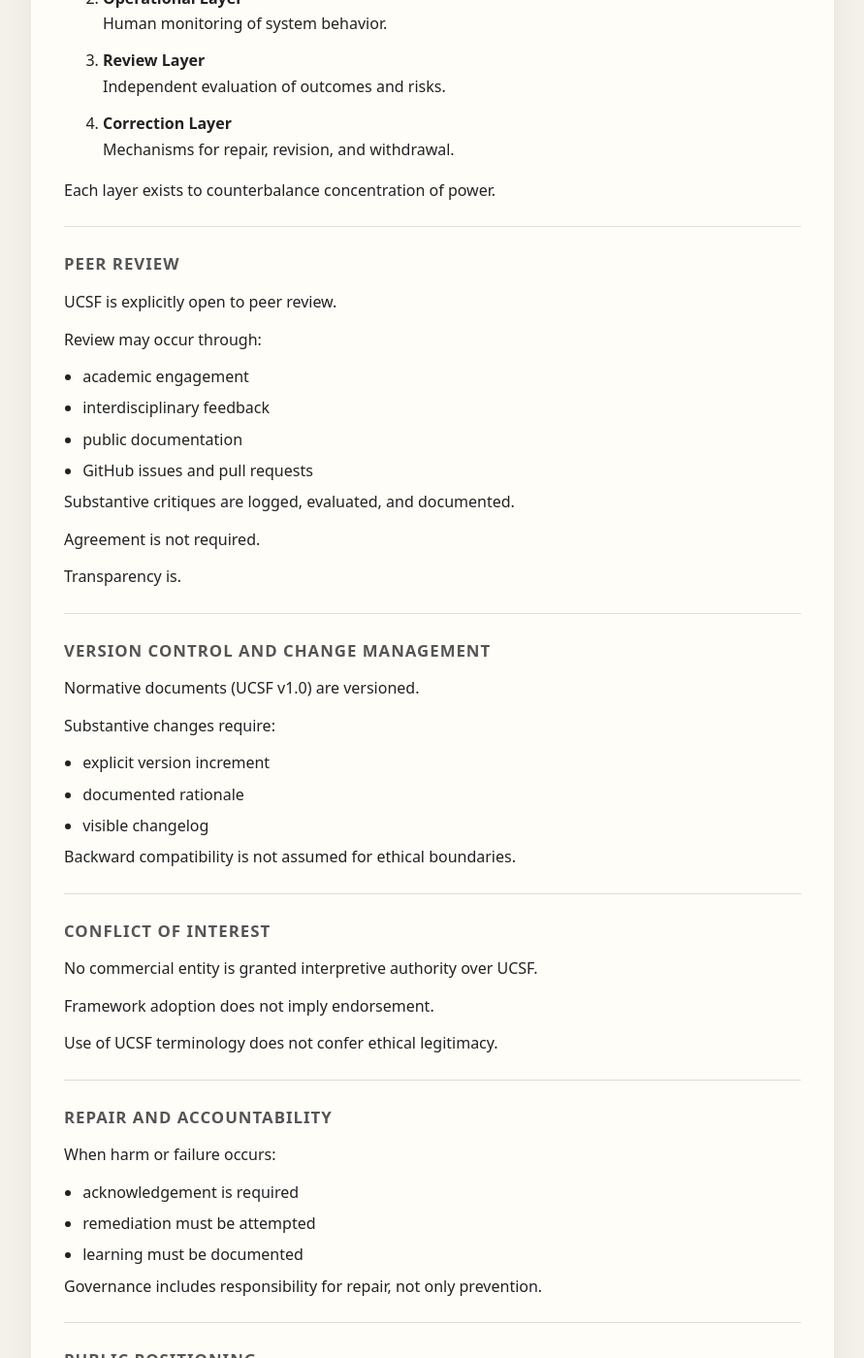
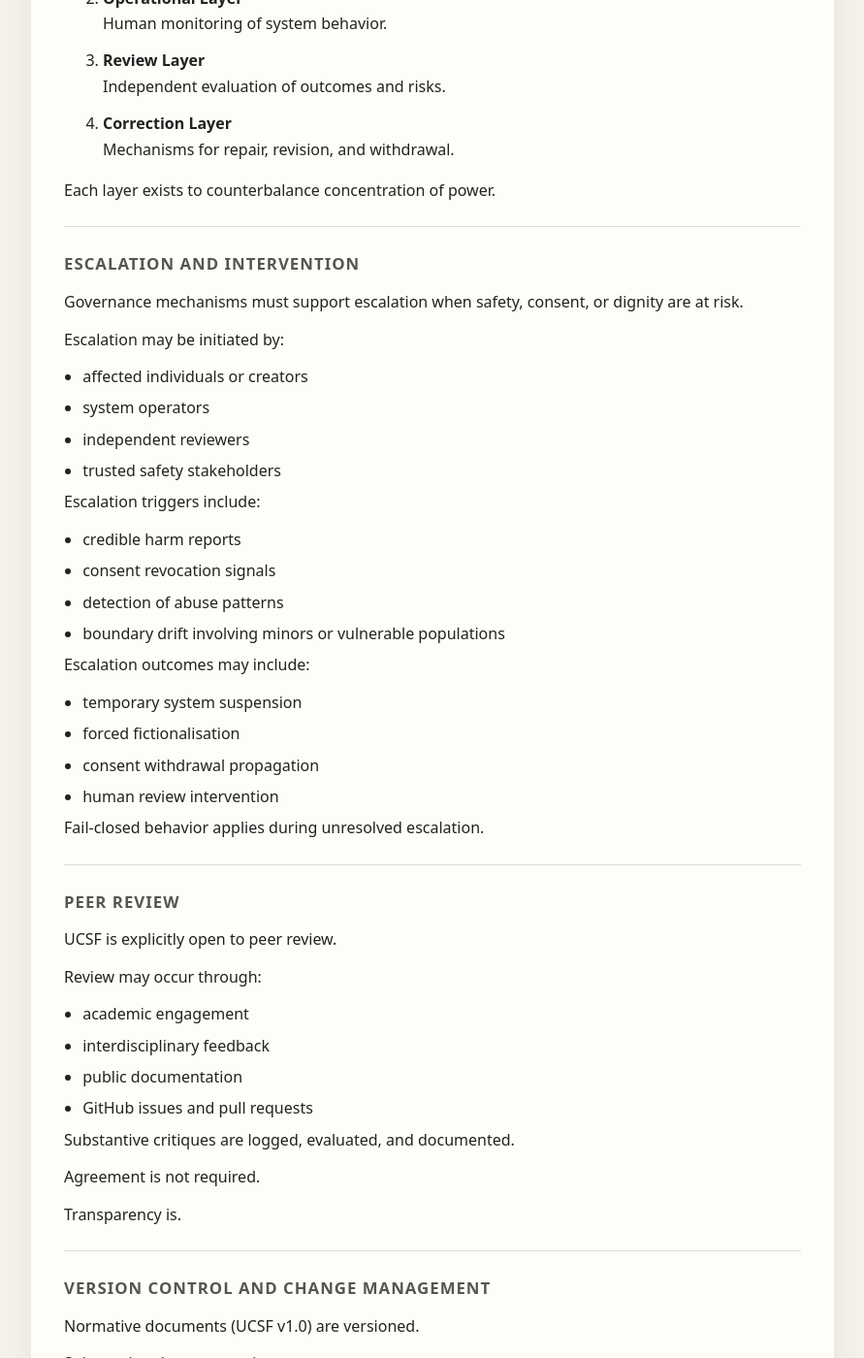
Before and after one commit to MartijnBruzzese/ModelHaven-Studio, a Jekyll site: the page built from GOVERNANCE.md, in a window 1280 px wide and 1400 px high, scrolled down 940 px. Shown: the whole window at 97% size, without its empty margins (194-1085 px from the left). Built offline with Jekyll 4.4.1, drawn with Linux system fonts in a browser that asks for light colours; some of the changed text lies outside the part shown.

Commit message:
Update GOVERNANCE.md

```diff
--- a/GOVERNANCE.md
+++ b/GOVERNANCE.md
@@ -51,6 +51,35 @@
    Mechanisms for repair, revision, and withdrawal.
 
 Each layer exists to counterbalance concentration of power.
+
+---
+
+## Escalation and Intervention
+
+Governance mechanisms must support escalation when safety, consent, or dignity are at risk.
+
+Escalation may be initiated by:
+
+- affected individuals or creators
+- system operators
+- independent reviewers
+- trusted safety stakeholders
+
+Escalation triggers include:
+
+- credible harm reports
+- consent revocation signals
+- detection of abuse patterns
+- boundary drift involving minors or vulnerable populations
+
+Escalation outcomes may include:
+
+- temporary system suspension
+- forced fictionalisation
+- consent withdrawal propagation
+- human review intervention
+
+Fail-closed behavior applies during unresolved escalation.
 
 ---
 
@@ -109,6 +138,22 @@
 
 ---
 
+## Consent Authority
+
+Consent remains under the authority of the represented individual or creator.
+
+Systems must provide:
+
+- direct revocation mechanisms
+- transparent confirmation of revocation
+- propagation of withdrawal across dependent systems
+
+No platform, operator, or commercial entity may override valid consent withdrawal.
+
+Governance exists to enforce this asymmetry of power in favor of the individual.
+
+---
+
 ## Public Positioning
 
 UCSF and ModelHaven Studio are presented as:
@@ -149,7 +194,7 @@
 - refusal of ethical authority claims
 
 This framework exists to support responsible design — not to centralize moral power.
-
----
+Governance is therefore not symbolic.
+It is intended to be executable: embedded in architecture, reflected in operational practice, and accountable to human review.
 
 *This governance document defines UCSF v1.0 governance positioning and will not be substantively altered without formal versioning.*
```
